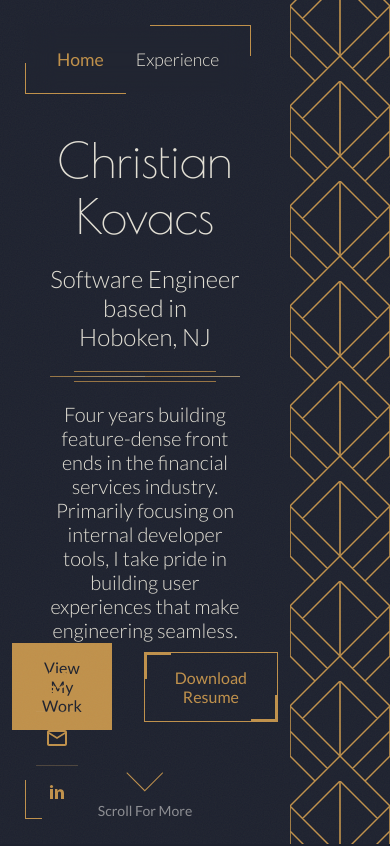
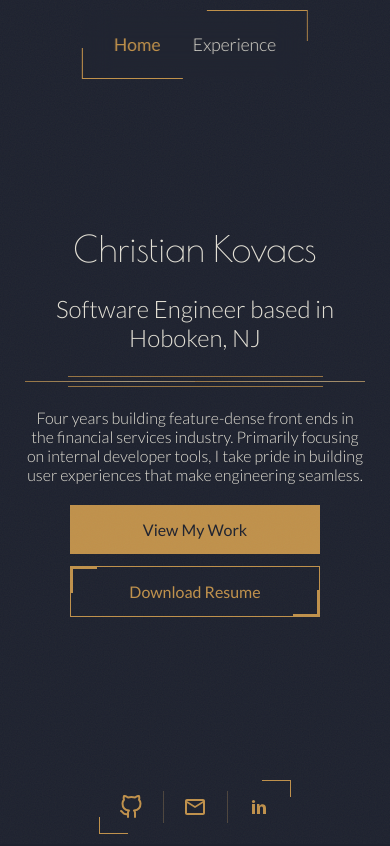
Before and after one commit to ckovacsdev/ckdev, a React (Vite) app: page / in a window 390 px wide. Shown: the top 846 px of the page. Built offline with nearby package versions, Linux system fonts and the light colour scheme.

Commit message:
home page responsiveness fixes -- experience page not fixed

```diff
--- a/src/App.css
+++ b/src/App.css
@@ -29,3 +29,12 @@
 	top: 0;
 	height: var(--rail-h);
 }
+
+@media screen and (max-width: 720px){
+	.app-container{
+		grid-template-columns: minmax(0, 1fr);
+	}
+	.deco-rail{
+		display: none;
+	}
+}
--- a/src/components/deco-button/deco-button.css
+++ b/src/components/deco-button/deco-button.css
@@ -5,11 +5,14 @@
     border: 0;
     border-radius: 0;
     background: transparent;
-    font-family: 'Lato', systen-ui, sans-serif;
+    font-family: 'Lato', system-ui, sans-serif;
     font-size: 16px;
     font-weight: 400;
     cursor: pointer;
     transition: background 0.3s ease, color 0.3s ease;
+    width: 100%;
+    max-width: 250px;
+    box-sizing: border-box;
 }
 .deco-button:focus-visible{
     outline: 1px solid white;
--- a/src/components/navigation/navi.css
+++ b/src/components/navigation/navi.css
@@ -78,3 +78,10 @@ html{
         transform: scale(1);
     }
 }
+@media screen and (max-width: 480px){
+    .navigation-container {
+        left: 50%;
+        transform: translateX(-50%);
+        top: 10px;
+    }
+}
--- a/src/components/navigation/navi.tsx
+++ b/src/components/navigation/navi.tsx
@@ -4,8 +4,6 @@ import './navi.css';
 export const SECTIONS = [
     { id: 'home', label: 'Home' },
     { id: 'work', label: 'Experience' },
-    // { id: 'projects', label: 'Projects' },
-    // { id: 'about', label: 'About Me'}
 ]
 const ids = SECTIONS.map((s) => s.id);
 
--- a/src/pages/home/home.css
+++ b/src/pages/home/home.css
@@ -44,12 +44,13 @@
     }
     .home-buttons{
         width: 100%;
-        height: 50px;
         display: flex;
         flex-direction: row;
         column-gap: 32px;
+        row-gap: 12px;
         justify-content: center;
         align-items: center;
+        flex-wrap: wrap;
     }
 }
 
@@ -231,3 +232,45 @@
     opacity: 1;
   }
 }
+
+@media screen and (max-width: 480px) {
+    .home-contact-container{
+        bottom: 10px;
+        left: 50%;
+        transform: translateX(-50%);
+    }
+    .home-title{
+        font-size: 36px !important;
+    }
+    .home-details{
+        font-size: 16px !important;
+    }
+    .home-text{
+        gap: 5px;
+    }
+}
+
+@media screen and (max-width: 840px) {
+    .home-scroll{
+        display: none;
+    }
+    .home-contact{
+        flex-direction: row;
+    }
+    .home-contact::before,
+    .home-contact::after {
+        width: 28px;
+        height: 16px;
+    }
+    .home-contact-link + .home-contact-link::before {
+        top: 11px;
+        bottom: 11px;
+        left: 0;
+        right: auto;
+        width: 1px;
+        height: auto;
+    }
+    .home-content{
+        padding: 25px;
+    }
+}
```
Also changed, not shown: src/App.tsx (+6 -2 lines).
